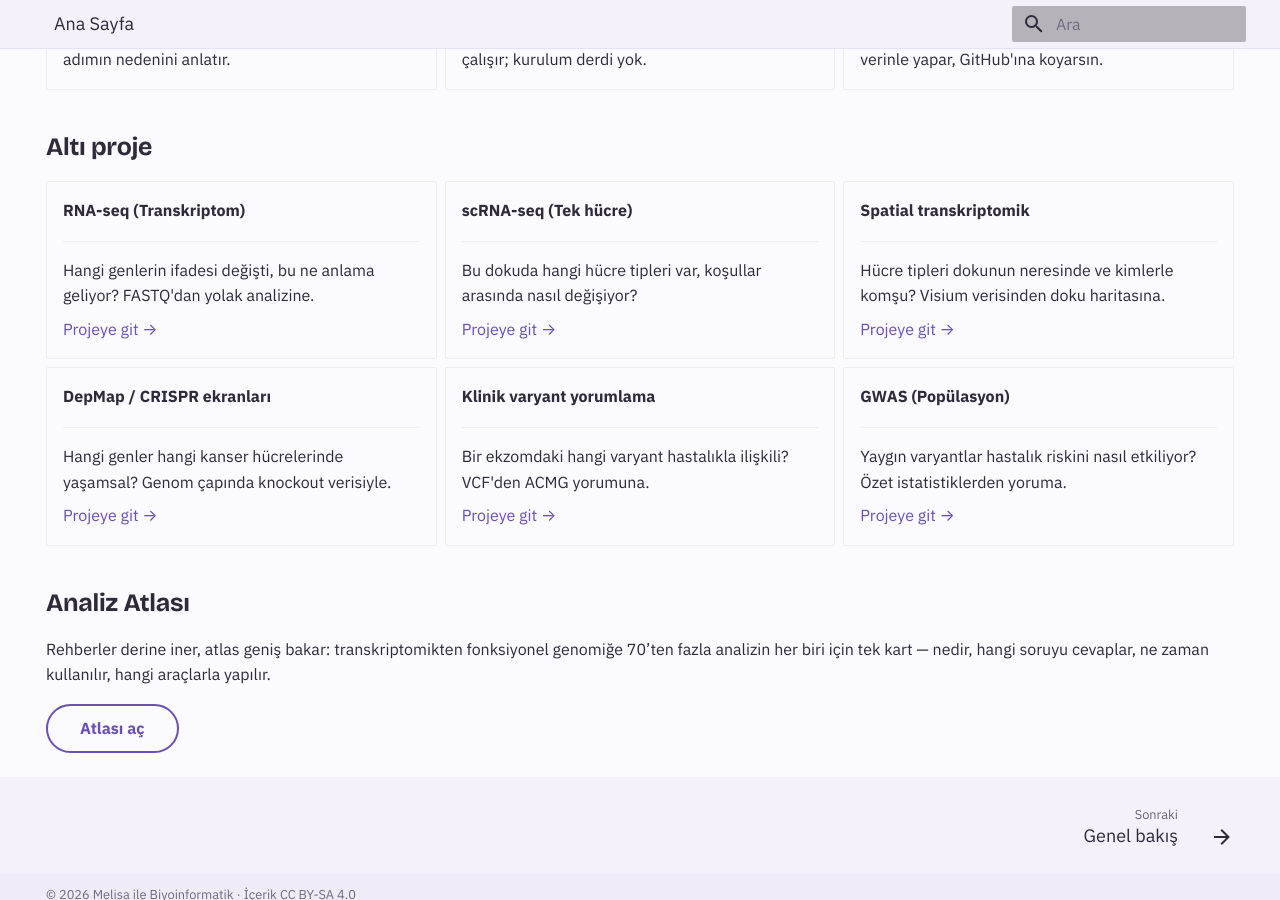
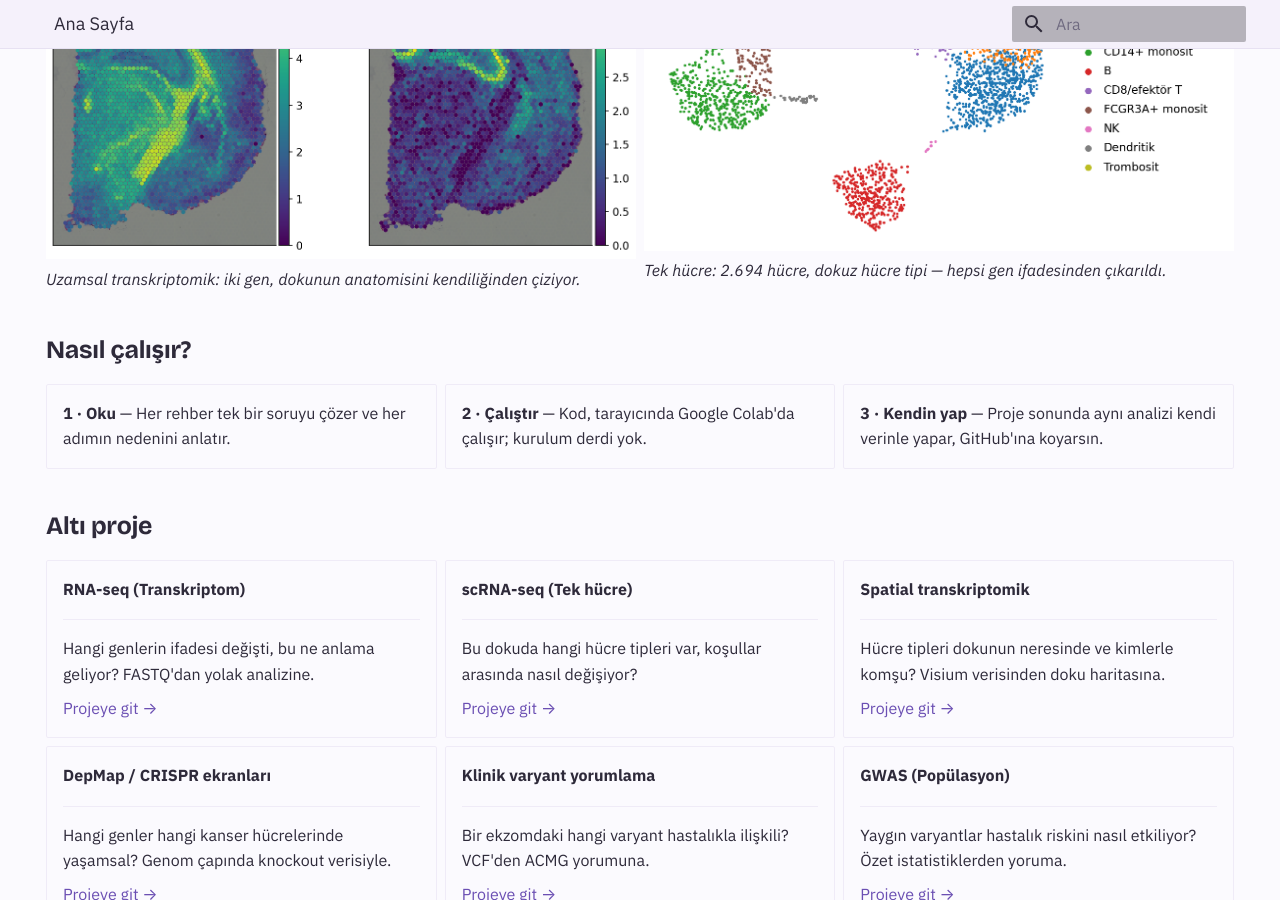
Before and after one commit to melissa-04/melisayla-biyoinformatik, an MkDocs documentation site: the page built from docs/index.md, in a window 1280 px wide and 900 px high, scrolled down 656 px. Built offline with MkDocs 1.6.1 and Material for MkDocs 9.7.7, drawn with Linux system fonts in a browser that asks for light colours.

Commit message:
Update index.md

```diff
--- a/docs/index.md
+++ b/docs/index.md
@@ -13,6 +13,16 @@ hide:
 
 [Projelere başla](projeler/index.md){ .md-button .md-button--primary }
 [İlk proje: RNA-seq](projeler/rna-seq.md){ .md-button }
+</div>
+
+<div class="grid" markdown>
+
+![Fare beyni kesitinde Mbp ve Hpca genlerinin ifadesi](projeler/gorseller/03_doku_isaretciler.png)
+*Uzamsal transkriptomik: iki gen, dokunun anatomisini kendiliğinden çiziyor.*
+
+![PBMC hücre tiplerinin UMAP haritası](projeler/gorseller/01_umap_hucre_tipleri.png)
+*Tek hücre: 2.694 hücre, dokuz hücre tipi — hepsi gen ifadesinden çıkarıldı.*
+
 </div>
 
 ## Nasıl çalışır?
```
